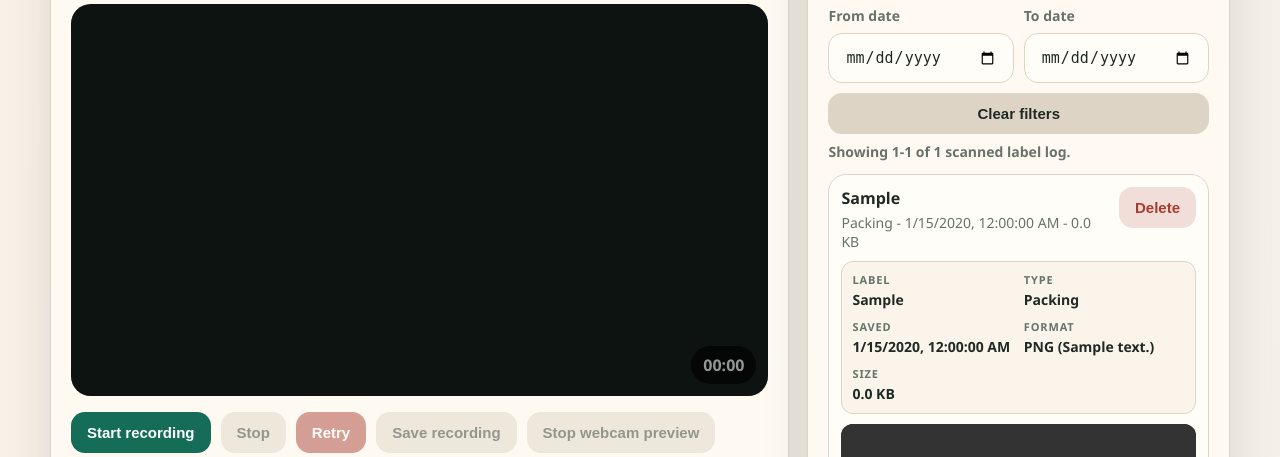
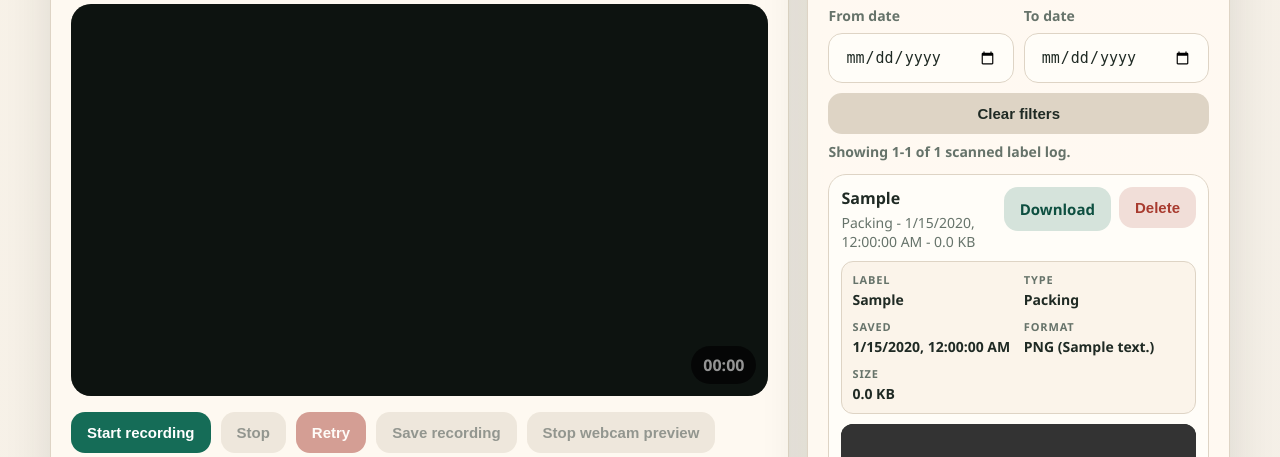
Before and after one commit to roberthandiwijaya/scanner, a Flask app: page / in a window 1280 px wide. Shown: the part 578-1035 px from the top of the page. Run offline with Flask 3, Linux system fonts and the light colour scheme; tables that the repository leaves empty hold one stand-in row (values such as "Sample post"); grey boxes are pictures that could not be loaded.

Commit message:
Add recording download action

```diff
--- a/app.py
+++ b/app.py
@@ -85,6 +85,7 @@ def row_to_dict(row: sqlite3.Row) -> dict[str, Any]:
         "size_bytes": row["size_bytes"],
         "created_at": row["created_at"],
         "video_url": f"/videos/{filename}",
+        "download_url": f"/videos/{filename}?download=1",
     }
 
 
@@ -331,7 +332,14 @@ def delete_recording(recording_id: int):
 
 @app.get("/videos/<path:filename>")
 def serve_video(filename: str):
-    return send_from_directory(VIDEO_DIR, filename, conditional=True)
+    as_attachment = request.args.get("download") == "1"
+    return send_from_directory(
+        VIDEO_DIR,
+        filename,
+        as_attachment=as_attachment,
+        download_name=Path(filename).name if as_attachment else None,
+        conditional=True,
+    )
 
 
 @app.get("/health")
--- a/static/app.js
+++ b/static/app.js
@@ -415,6 +415,7 @@ async function deleteRecording(item, card) {
 function renderRecording(item) {
   const node = resultTemplate.content.cloneNode(true);
   const card = node.querySelector(".result-card");
+  const downloadLink = node.querySelector(".download-recording");
   const deleteButton = node.querySelector(".delete-recording");
   const date = new Date(item.created_at);
 
@@ -426,6 +427,8 @@ function renderRecording(item) {
   node.querySelector(".result-format").textContent = formatVideoFormat(item);
   node.querySelector(".result-size").textContent = formatFileSize(item.size_bytes);
   node.querySelector(".result-video").src = item.video_url;
+  downloadLink.href = item.download_url || `${item.video_url}?download=1`;
+  downloadLink.download = item.filename.split("/").pop();
   deleteButton.addEventListener("click", () => deleteRecording(item, card));
 
   results.appendChild(node);
--- a/static/styles.css
+++ b/static/styles.css
@@ -402,8 +402,35 @@ button:disabled {
   min-width: 0;
 }
 
+.result-actions {
+  display: flex;
+  align-items: flex-start;
+  flex: 0 0 auto;
+  flex-wrap: wrap;
+  justify-content: flex-end;
+  gap: 8px;
+}
+
+.download-recording,
 .delete-recording {
   flex: 0 0 auto;
+}
+
+.download-recording {
+  border-radius: 14px;
+  padding: 12px 16px;
+  background: color-mix(in srgb, var(--accent) 18%, var(--panel-strong));
+  color: var(--accent-strong);
+  font-size: 15px;
+  font-weight: 800;
+  text-decoration: none;
+}
+
+.download-recording:hover {
+  filter: brightness(0.96);
+}
+
+.delete-recording {
   background: color-mix(in srgb, var(--danger) 16%, var(--panel-strong));
   color: var(--danger);
 }
--- a/templates/index.html
+++ b/templates/index.html
@@ -140,7 +140,10 @@
             <strong class="result-invoice"></strong>
             <p class="result-meta"></p>
           </div>
-          <button class="delete-recording" type="button">Delete</button>
+          <div class="result-actions">
+            <a class="download-recording" href="#" download>Download</a>
+            <button class="delete-recording" type="button">Delete</button>
+          </div>
         </div>
         <dl class="result-details">
           <div>
```
Also changed, not shown: README.md.
